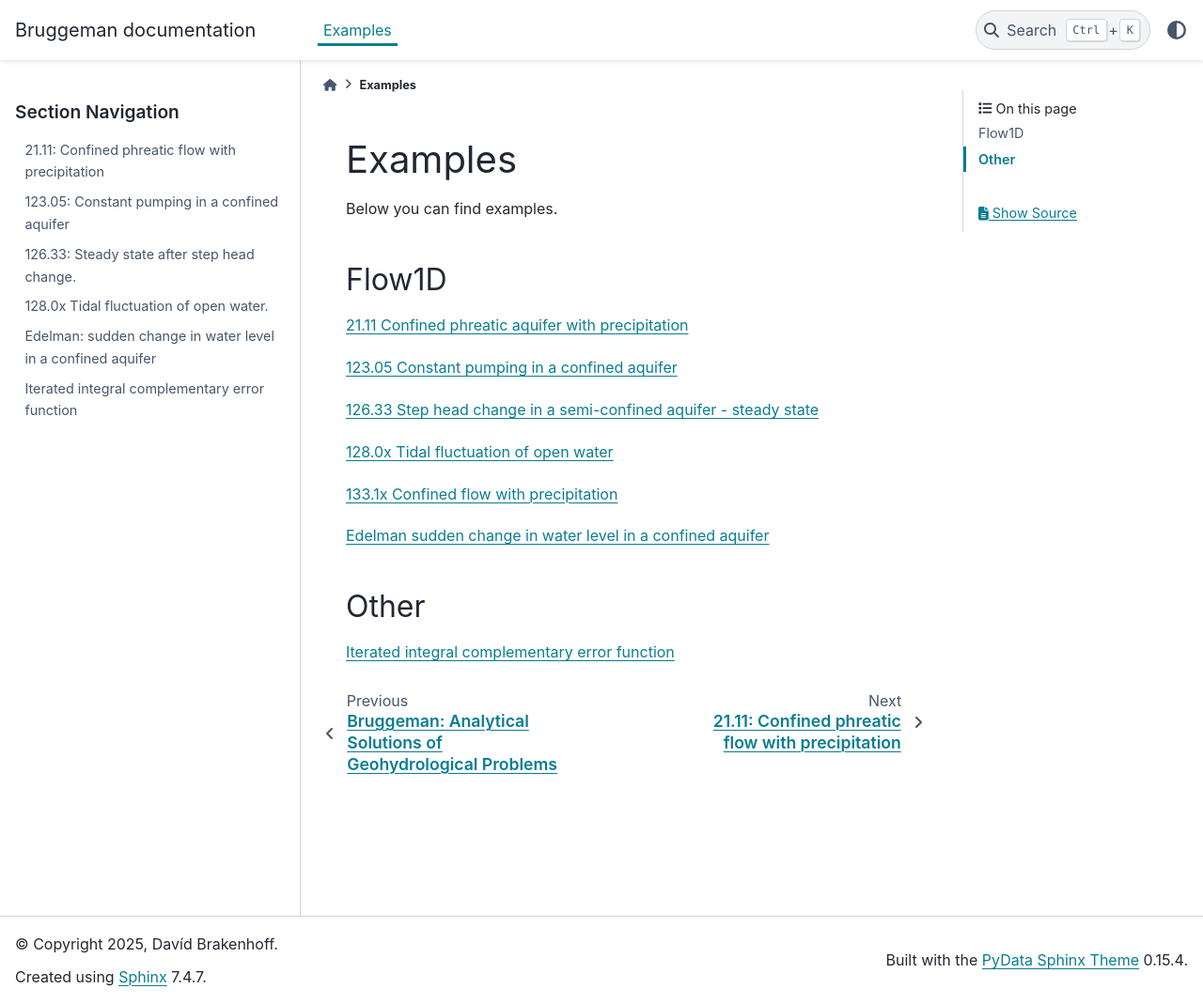
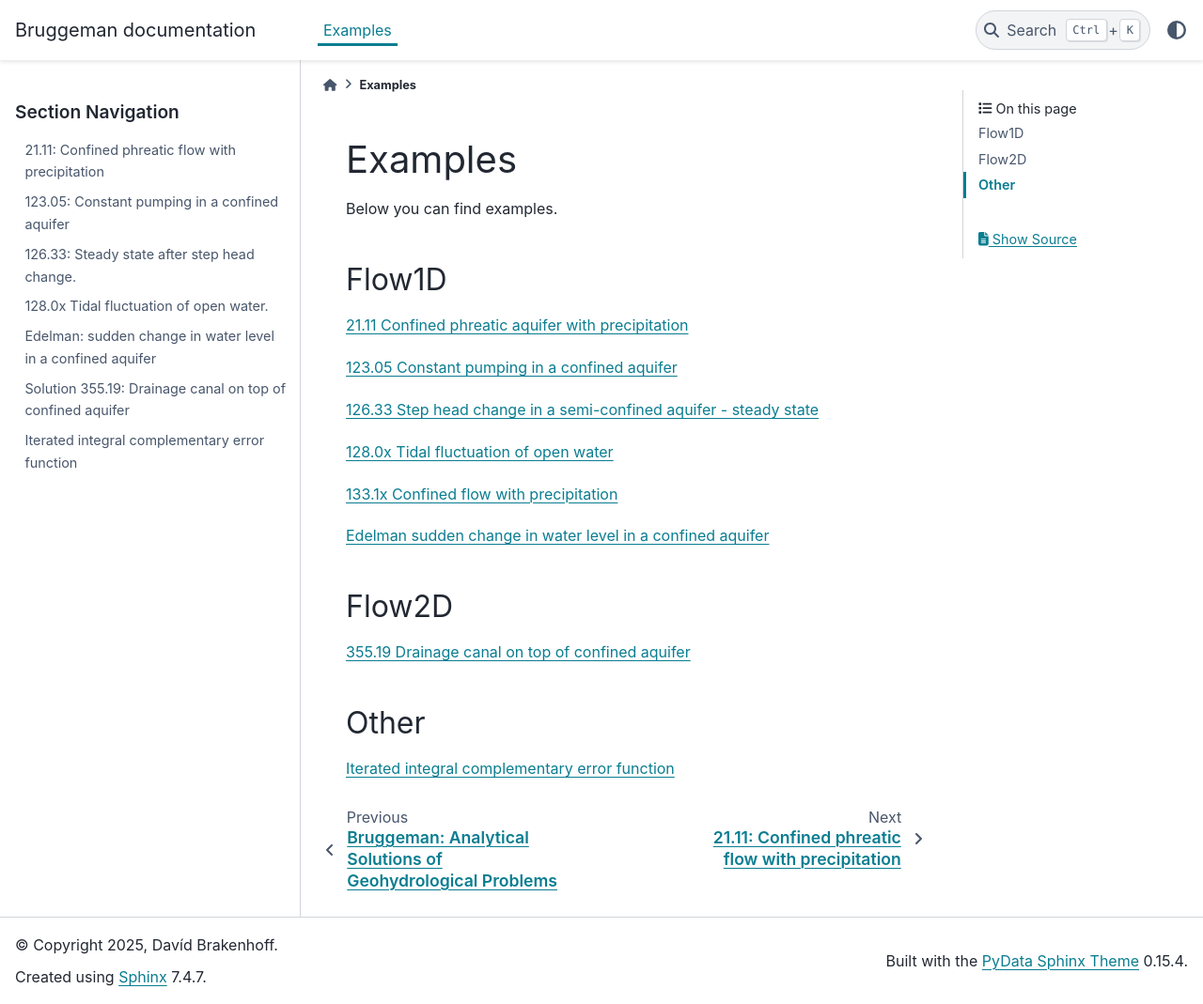
Before and after one commit to dbrakenhoff/bruggeman, a Sphinx documentation site: the page built from docs/examples/index.rst, in a window 1280 px wide and 1069 px high. Shown: the whole window at 94% size. Built offline with Sphinx 7.4.7 and the PyData theme 0.15.4, drawn with Linux system fonts in a browser that asks for light colours; pages that are not in the unit, such as notebooks, are missing from menus.

Commit message:
add nb to docs

```diff
--- a/docs/examples/index.rst
+++ b/docs/examples/index.rst
@@ -15,6 +15,7 @@ Below you can find examples.
     bruggeman_128_0x
     bruggeman_133_16
     edelman
+    bruggeman_355_19
     check_ierfc
 
 
@@ -40,6 +41,13 @@ Flow1D
 .. _133.1x Confined flow with precipitation: bruggeman_133_1x.html
 .. _Edelman sudden change in water level in a confined aquifer: edelman.html
 
+Flow2D
+------
+
+`355.19 Drainage canal on top of confined aquifer`_
+
+.. _355.19 Drainage canal on top of confined aquifer: bruggeman_355_19.html
+
 Other
 -----
 
```
